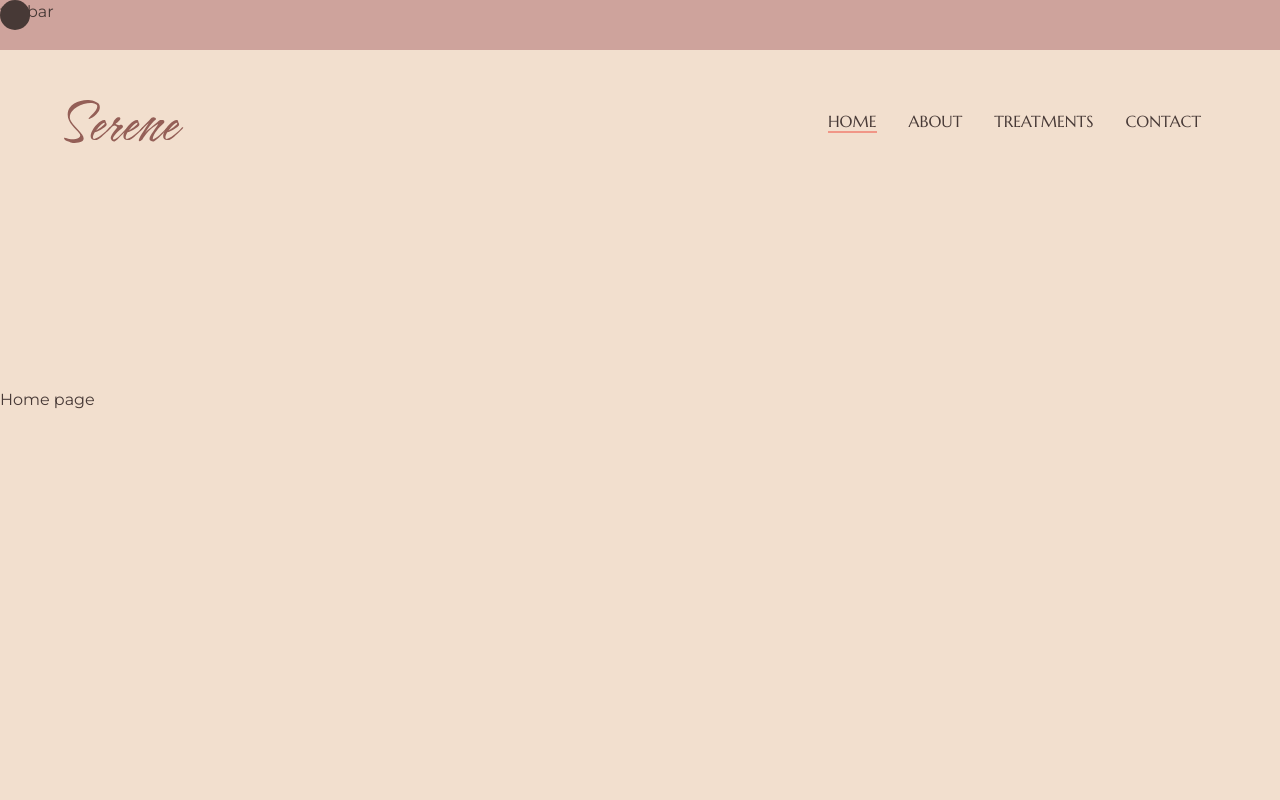
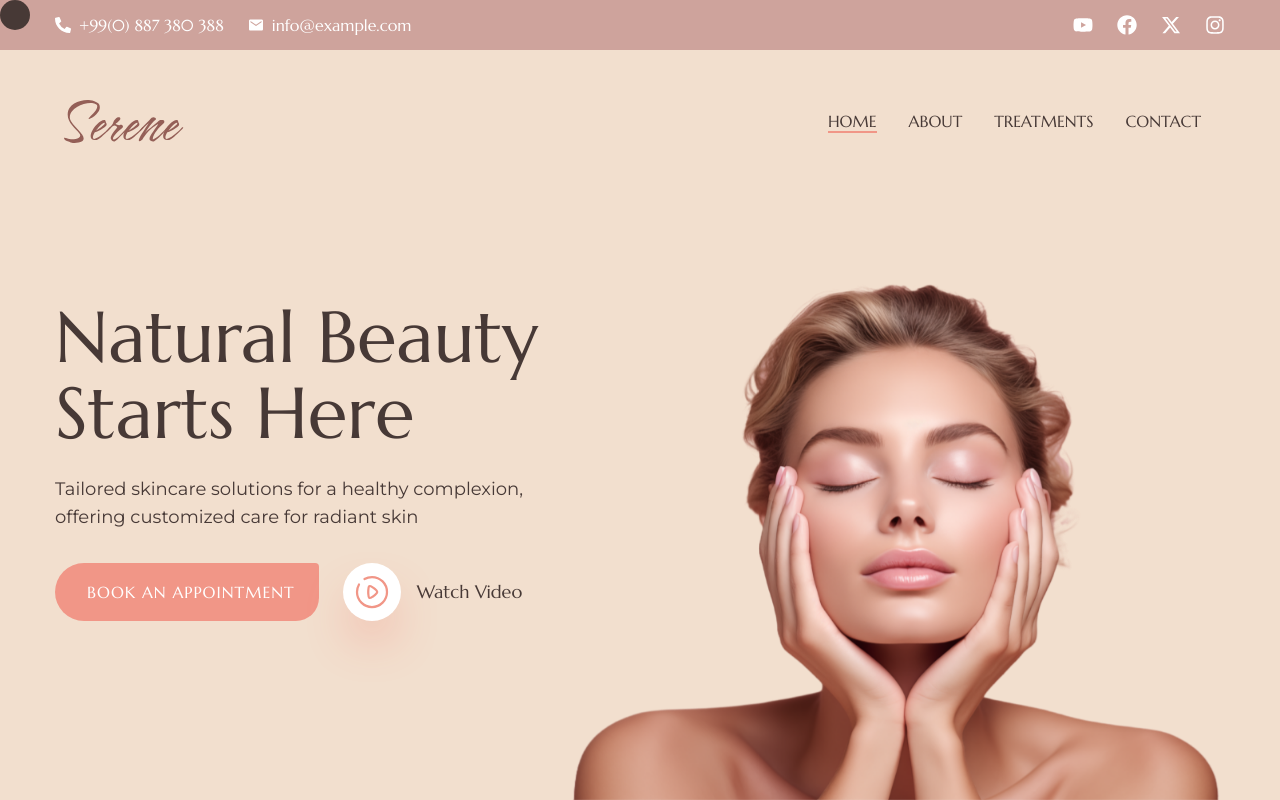
Before and after one commit to Eugensson/beauty-salon, a Next.js app: page / in a window 1280 px wide. Built offline with nearby package versions, Linux system fonts and the light colour scheme.

Commit message:
Added homepage

```diff
--- a/app/page.tsx
+++ b/app/page.tsx
@@ -1,15 +1,93 @@
 "use client";
 
+import Image from "next/image";
+import { useContext } from "react";
 import { motion } from "framer-motion";
 
+import { ModalVideo } from "@/components/modal-video";
+import { CursorContext, CursorContextType } from "@/components/cursor-context";
+
 const Home = () => {
+  const context = useContext<CursorContextType | undefined>(CursorContext);
+
+  if (!context) {
+    throw new Error("CursorContext not provided");
+  }
+
+  const { mouseEnterHandler, mouseLeaveHandler } = context;
+
   return (
     <motion.section
       initial={{ opacity: 0 }}
       animate={{ opacity: 1, transition: { delay: 2 } }}
       className="min-h-screen flex items-center overflow-x-hidden"
     >
-      Home page
+      <div className="container mx-auto">
+        <div className="flex flex-col xl:flex-row items-center h-full">
+          <motion.div
+            initial={{ opacity: 0, y: "-100%" }}
+            animate={{
+              opacity: 1,
+              y: 0,
+              transition: { delay: 2, duration: 1, ease: "easeInOut" },
+            }}
+            className="w-full text-center xl:text-left xl:w-[500px] pt-[120px]"
+          >
+            <motion.h1
+              onMouseEnter={mouseEnterHandler}
+              onMouseLeave={mouseLeaveHandler}
+              className="h1 mb-6 capitalize"
+            >
+              Natural Beauty <br /> starts here
+            </motion.h1>
+            <motion.p
+              onMouseEnter={mouseEnterHandler}
+              onMouseLeave={mouseLeaveHandler}
+              className="lead max-w-xl mx-auto"
+            >
+              Tailored skincare solutions for a healthy complexion, offering
+              customized care for radiant skin
+            </motion.p>
+            <div className="flex flex-col xl:flex-row items-center gap-6 max-w-max mx-auto xl:mx-0">
+              <motion.button
+                onMouseEnter={mouseEnterHandler}
+                onMouseLeave={mouseLeaveHandler}
+                type="button"
+                className="btn btn-lg"
+              >
+                Book an appointment
+              </motion.button>
+              <motion.div
+                onMouseEnter={mouseEnterHandler}
+                onMouseLeave={mouseLeaveHandler}
+              >
+                <ModalVideo />
+              </motion.div>
+            </div>
+          </motion.div>
+          <div className="flex-1">
+            <motion.div
+              initial={{ opacity: 0, bottom: "-100%" }}
+              animate={{
+                opacity: 1,
+                bottom: 0,
+                transition: { delay: 2.4, duration: 1.2, ease: "easeInOut" },
+              }}
+              onMouseEnter={mouseEnterHandler}
+              onMouseLeave={mouseLeaveHandler}
+              className="hidden xl:flex fixed bottom-0"
+            >
+              <Image
+                src="/assets/home/img.png"
+                alt="Beautiful face"
+                width={690}
+                height={520}
+                quality={100}
+              />
+            </motion.div>
+          </div>
+        </div>
+      </div>
     </motion.section>
   );
 };
--- a/components/header.tsx
+++ b/components/header.tsx
@@ -1,32 +1,35 @@
 "use client";
 
 import { motion } from "framer-motion";
-import { useState } from "react";
-// import { useContext, useState } from "react";
+import { useContext, useState } from "react";
 import { AiOutlineMenu } from "react-icons/ai";
 
 import { Nav } from "@/components/nav";
 import { Logo } from "@/components/logo";
+import { TopBar } from "@/components/top-bar";
 import { MobileNav } from "@/components/mobile-nav";
-// import { CursorContext, CursorContextType } from "@/components/cursor-context";
+import { CursorContext, CursorContextType } from "@/components/cursor-context";
 
 export const Header = () => {
   const [mobileNav, setMobileNav] = useState<boolean>(false);
-  // const context = useContext<CursorContextType | undefined>(CursorContext);
+  const context = useContext<CursorContextType | undefined>(CursorContext);
 
-  // if (!context) {
-  //   throw new Error("CursorContext not provided");
-  // }
+  if (!context) {
+    throw new Error("CursorContext not provided");
+  }
 
-  // const { mouseEnterHandler, mouseLeaveHandler } = context;
+  const { mouseEnterHandler, mouseLeaveHandler } = context;
 
   return (
     <header className="pb-6 xl:pb-[50px] fixed z-40 w-full bg-accent-100 xl:bg-transparent">
-      <div className="bg-secondary-100 mb-6 xl:mb-[50px] xl:h-[50px] py-4 xl:py-0">
-        topbar
-      </div>
+      <TopBar />
       <div className="container mx-auto flex justify-between items-center px-6">
-        <Logo />
+        <motion.div
+          onMouseEnter={mouseEnterHandler}
+          onMouseLeave={mouseLeaveHandler}
+        >
+          <Logo />
+        </motion.div>
         <div
           className="cursor-pointer xl:hidden"
           onClick={() => setMobileNav(!mobileNav)}
@@ -40,9 +43,13 @@ export const Header = () => {
         >
           <MobileNav setMobileNav={setMobileNav} />
         </motion.div>
-        <div className="hidden xl:block">
+        <motion.div
+          onMouseEnter={mouseEnterHandler}
+          onMouseLeave={mouseLeaveHandler}
+          className="hidden xl:block"
+        >
           <Nav />
-        </div>
+        </motion.div>
       </div>
     </header>
   );
--- /dev/null
+++ b/components/modal-video.tsx
@@ -0,0 +1,37 @@
+"use client";
+
+import Image from "next/image";
+import ReactPlayer from "react-player";
+
+import { Dialog, DialogContent, DialogTrigger } from "@/components/ui/dialog";
+
+export const ModalVideo = () => {
+  return (
+    <Dialog>
+      <DialogTrigger asChild>
+        <div className="flex items-center gap-4 cursor-pointer">
+          <button
+            type="button"
+            className="relative w-[58px] h-[58px] bg-white rounded-full flex justify-center items-center shadow-2xl shadow-accent"
+          >
+            <Image
+              src="/assets/home/play.svg"
+              alt="Play video"
+              width={36}
+              height={36}
+            />
+          </button>
+          <span className="text-lg font-primary">Watch Video</span>
+        </div>
+      </DialogTrigger>
+      <DialogContent>
+        <ReactPlayer
+          width={"100%"}
+          height={"100%"}
+          url="https://www.youtube.com/watch?v=Er5a7snyQKM"
+          muted
+        />
+      </DialogContent>
+    </Dialog>
+  );
+};
--- a/components/social.tsx
+++ b/components/social.tsx
@@ -18,7 +18,7 @@ export const Social: React.FC<SocialProps> = ({ containerStyles }) => {
             rel="noreferrer"
             aria-label={`Link to ${name}`}
           >
-            <Icon size={24} />
+            <Icon size={20} />
           </Link>
         </li>
       ))}
--- /dev/null
+++ b/components/top-bar.tsx
@@ -0,0 +1,60 @@
+"Use client";
+
+import Link from "next/link";
+import { useContext } from "react";
+import { motion } from "framer-motion";
+import { IoMdMail } from "react-icons/io";
+import { FaPhoneAlt } from "react-icons/fa";
+
+import { Social } from "@/components/social";
+import { CursorContext, CursorContextType } from "@/components/cursor-context";
+
+export const TopBar = () => {
+  const context = useContext<CursorContextType | undefined>(CursorContext);
+
+  if (!context) {
+    throw new Error("CursorContext not provided");
+  }
+
+  const { mouseEnterHandler, mouseLeaveHandler } = context;
+
+  return (
+    <div className="bg-secondary-100 mb-6 xl:mb-[50px] xl:h-[50px] py-4 xl:py-0">
+      <div className="h-full container mx-auto">
+        <div className="h-full flex justify-between items-center">
+          <motion.ul
+            onMouseEnter={mouseEnterHandler}
+            onMouseLeave={mouseLeaveHandler}
+            className="w-full xl:w-auto h-full flex flex-col lg:flex-row justify-between xl:justify-normal items-center gap-2 xl:gap-6"
+          >
+            <li>
+              <Link
+                href="tel:+990887380388"
+                className="flex items-center gap-2 text-white"
+              >
+                <FaPhoneAlt />
+                <span>+99(0) 887 380 388</span>
+              </Link>
+            </li>
+            <li>
+              <Link
+                href="mailto:info@example.com"
+                className="flex items-center gap-2 text-white"
+              >
+                <IoMdMail />
+                <span>info@example.com</span>
+              </Link>
+            </li>
+          </motion.ul>
+          <motion.div
+            onMouseEnter={mouseEnterHandler}
+            onMouseLeave={mouseLeaveHandler}
+            className="hidden xl:block"
+          >
+            <Social containerStyles="flex items-center gap-x-6 text-white" />
+          </motion.div>
+        </div>
+      </div>
+    </div>
+  );
+};
```
Also changed, not shown: components/ui/dialog.tsx (+25 -25 lines).
